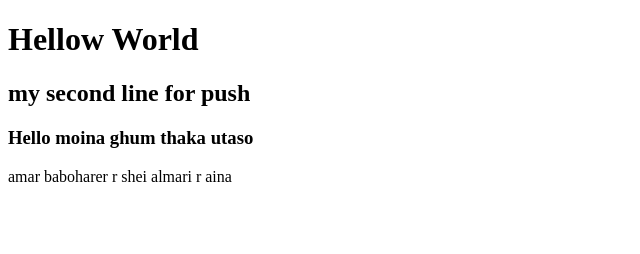
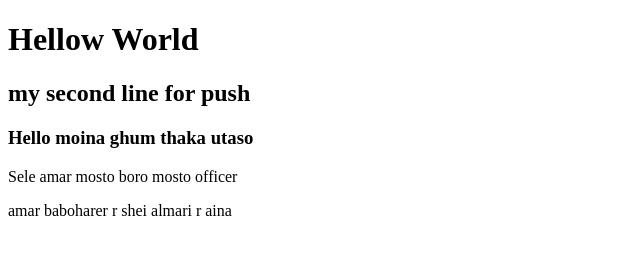
Before and after one commit to hmbadhon2/my_third_repo, a plain HTML site: page index.html in a window 1280 px wide. Shown: the whole page, without its empty margins (0-640 px from the left). Drawn offline with Linux system fonts and the light colour scheme.

Commit message:
fifth commit

```diff
--- a/index.html
+++ b/index.html
@@ -10,7 +10,7 @@
     <h1> Hellow World</h1>
     <h2> my second line for push </h2>
     <h3> Hello moina ghum thaka utaso</h3>
-
+    <p> Sele amar mosto boro mosto officer </p>
     <p> amar baboharer r shei almari r aina </p>
 </body>
 </html>
```
